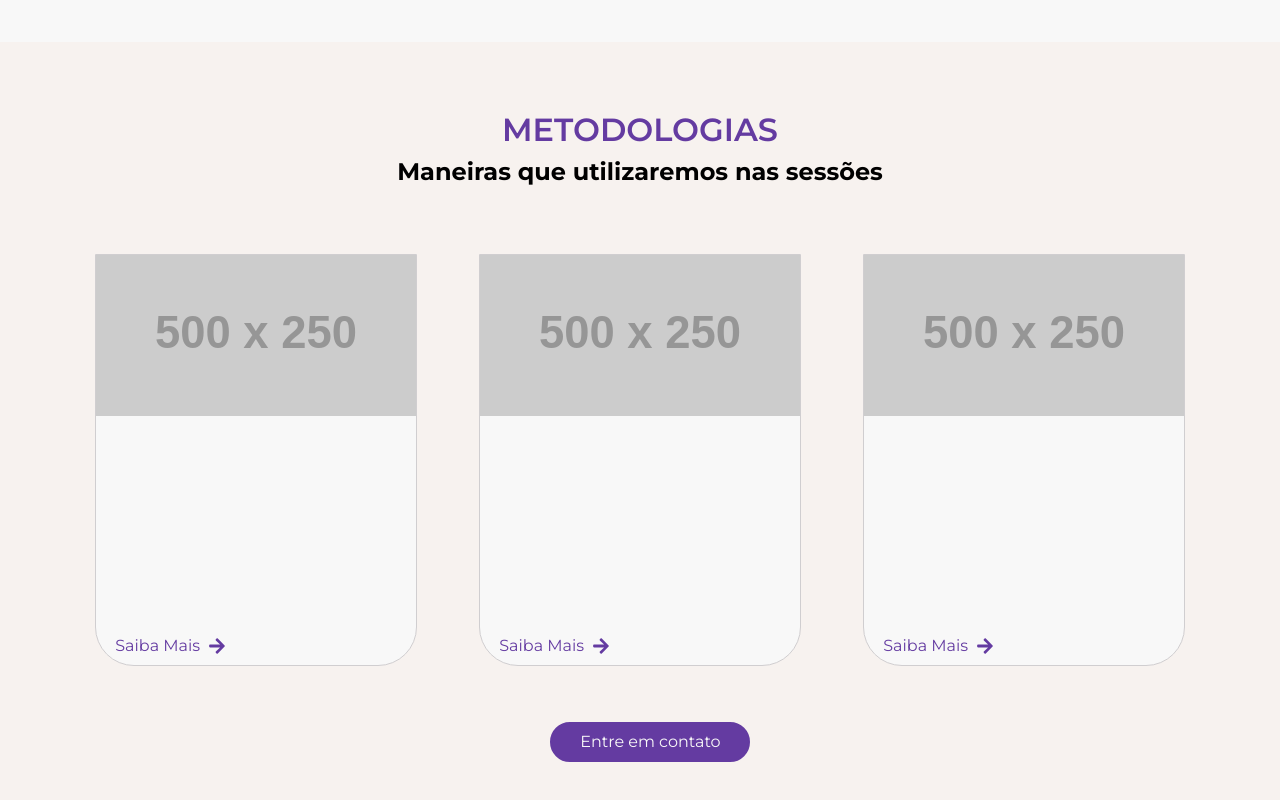
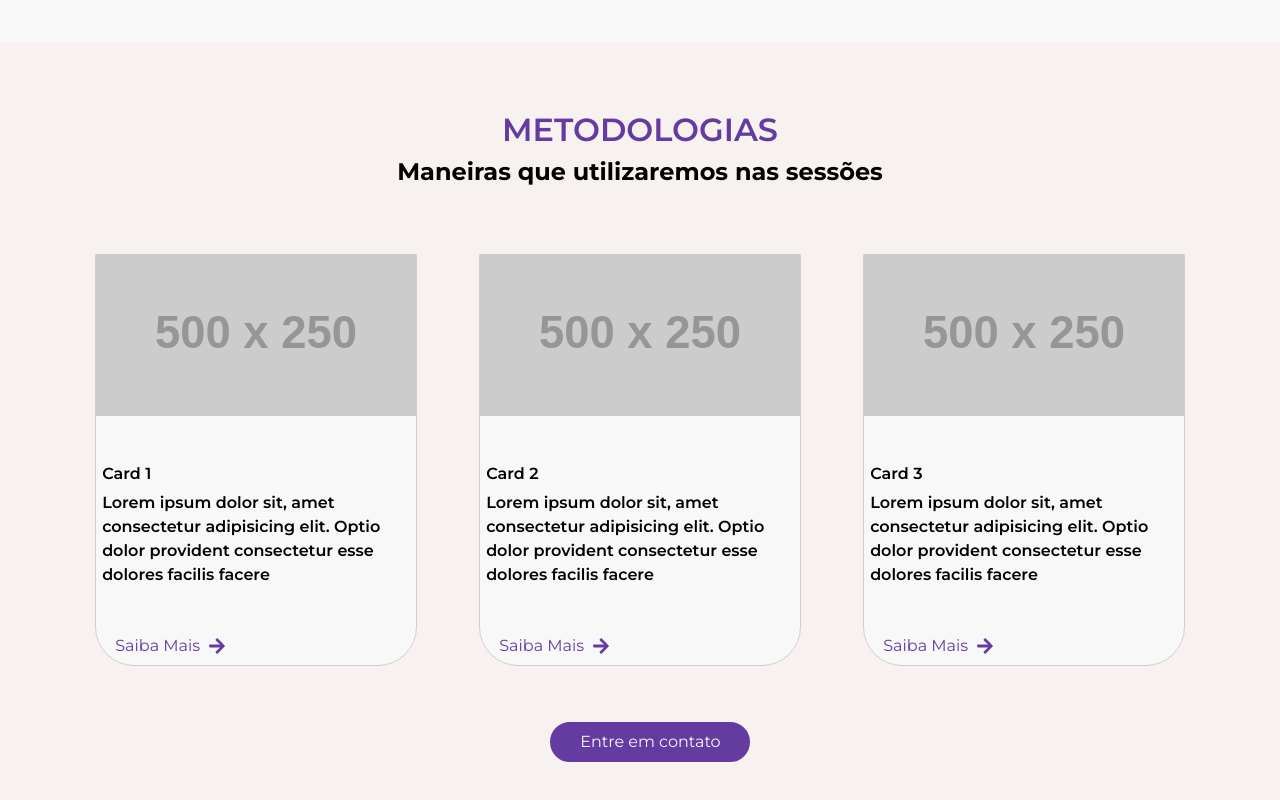
Before and after one commit to CodeSensor-PI/web-psi-rizerio, a React (Vite) app in the folder web-psi-rizerio/: page / in a window 1280 px wide. Shown: the part 1126-1926 px from the top of the page. Built offline with nearby package versions, Linux system fonts and the light colour scheme.

Commit message:
:recycle: refactor: Adicionando titulo diferente nos cards

```diff
--- a/web-psi-rizerio/src/assets/pages/landingPage/metodos/Metodos.jsx
+++ b/web-psi-rizerio/src/assets/pages/landingPage/metodos/Metodos.jsx
@@ -13,9 +13,18 @@ const Metodos = () => {
             />
 
             <div className={styles.cards}>
-                <Card/>
-                <Card/>
-                <Card/>
+                <Card
+                    titulo="Card 1"
+                    descricao="Lorem ipsum dolor sit, amet consectetur adipisicing elit. Optio dolor provident consectetur esse dolores facilis facere"
+                />
+                <Card
+                    titulo="Card 2"
+                    descricao="Lorem ipsum dolor sit, amet consectetur adipisicing elit. Optio dolor provident consectetur esse dolores facilis facere"
+                />
+                <Card
+                    titulo="Card 3"
+                    descricao="Lorem ipsum dolor sit, amet consectetur adipisicing elit. Optio dolor provident consectetur esse dolores facilis facere"
+                />
             </div>
 
             <div className="w-[14%]">
```
